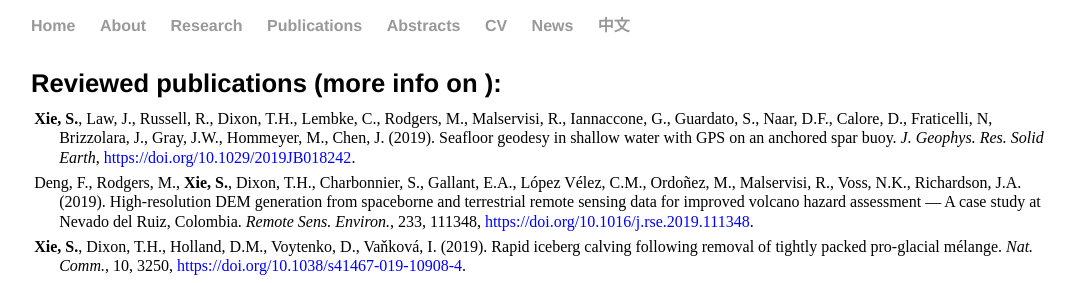
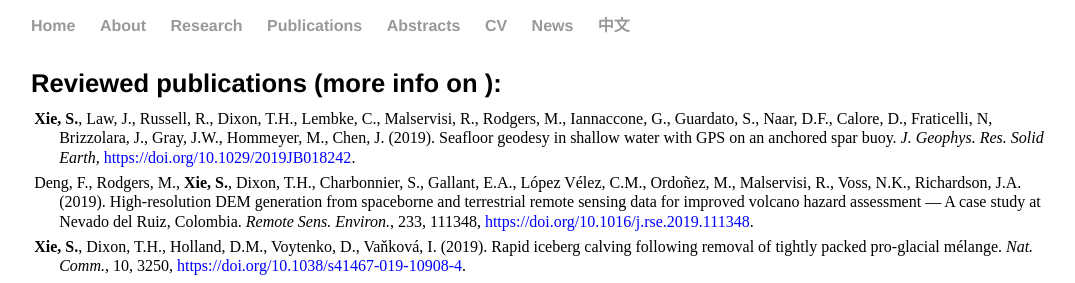
Before and after one commit to suruixie/suruixie.github.io, a Jekyll site: the page built from publications/index.html, in a window 1280 px wide. Shown: the top 283 px of the page, without its empty margins (97-1172 px from the left). Built offline with Jekyll 4.4.1, drawn with Linux system fonts in a browser that asks for light colours; a style sheet for code colours, icons or effects is not loaded.

Commit message:
Update index.html

```diff
--- a/publications/index.html
+++ b/publications/index.html
@@ -6,7 +6,7 @@
 <div class="publications">
 	<h4 style="margin-bottom:0.3em;">Reviewed publications (more info on <a  href="https://scholar.google.com/citations?hl=en&user=kF4StsMAAAAJ&view_op=list_works" style="color:#0000FF;"><i class="ai ai-google-scholar ai-2x"></i></a>): </h4>
 	<p  class="publist" style="font-size:1.0em;">
-	        <strong>Xie, S.</strong>, Law, J., Russell, R., Dixon, T.H., Lembke, C., Rodgers, M., Malservisi, R., Iannaccone, G., Guardato, S., Naar, D.F., Calore, D., Fraticelli, N, Brizzolara, J., Gray, J.W., Hommeyer, M., Chen, J. (2019). Seafloor geodesy in shallow water with GPS on an anchored spar buoy. <em>J. Geophys. Res. Solid Earth</em>, <a href="https://doi.org/10.1029/2019JB018242" style="color:#0000FF;">https://doi.org/10.1029/2019JB018242</a>. <br>
+	        <strong>Xie, S.</strong>, Law, J., Russell, R., Dixon, T.H., Lembke, C., Malservisi, R., Rodgers, M., Iannaccone, G., Guardato, S., Naar, D.F., Calore, D., Fraticelli, N, Brizzolara, J., Gray, J.W., Hommeyer, M., Chen, J. (2019). Seafloor geodesy in shallow water with GPS on an anchored spar buoy. <em>J. Geophys. Res. Solid Earth</em>, <a href="https://doi.org/10.1029/2019JB018242" style="color:#0000FF;">https://doi.org/10.1029/2019JB018242</a>. <br>
 	<p  class="publist" style="font-size:1.0em;">
 	        Deng, F., Rodgers, M., <strong>Xie, S.</strong>, Dixon, T.H., Charbonnier, S., Gallant, E.A., López Vélez, C.M., Ordoñez, M., Malservisi, R., Voss, N.K., Richardson, J.A. (2019). High-resolution DEM generation from spaceborne and terrestrial remote sensing data for improved volcano hazard assessment — A case study at Nevado del Ruiz, Colombia. <em>Remote Sens. Environ.</em>, 233, 111348, <a href="https://doi.org/10.1016/j.rse.2019.111348" style="color:#0000FF;">https://doi.org/10.1016/j.rse.2019.111348</a>. <br>
 	<p  class="publist" style="font-size:1.0em;">
```
